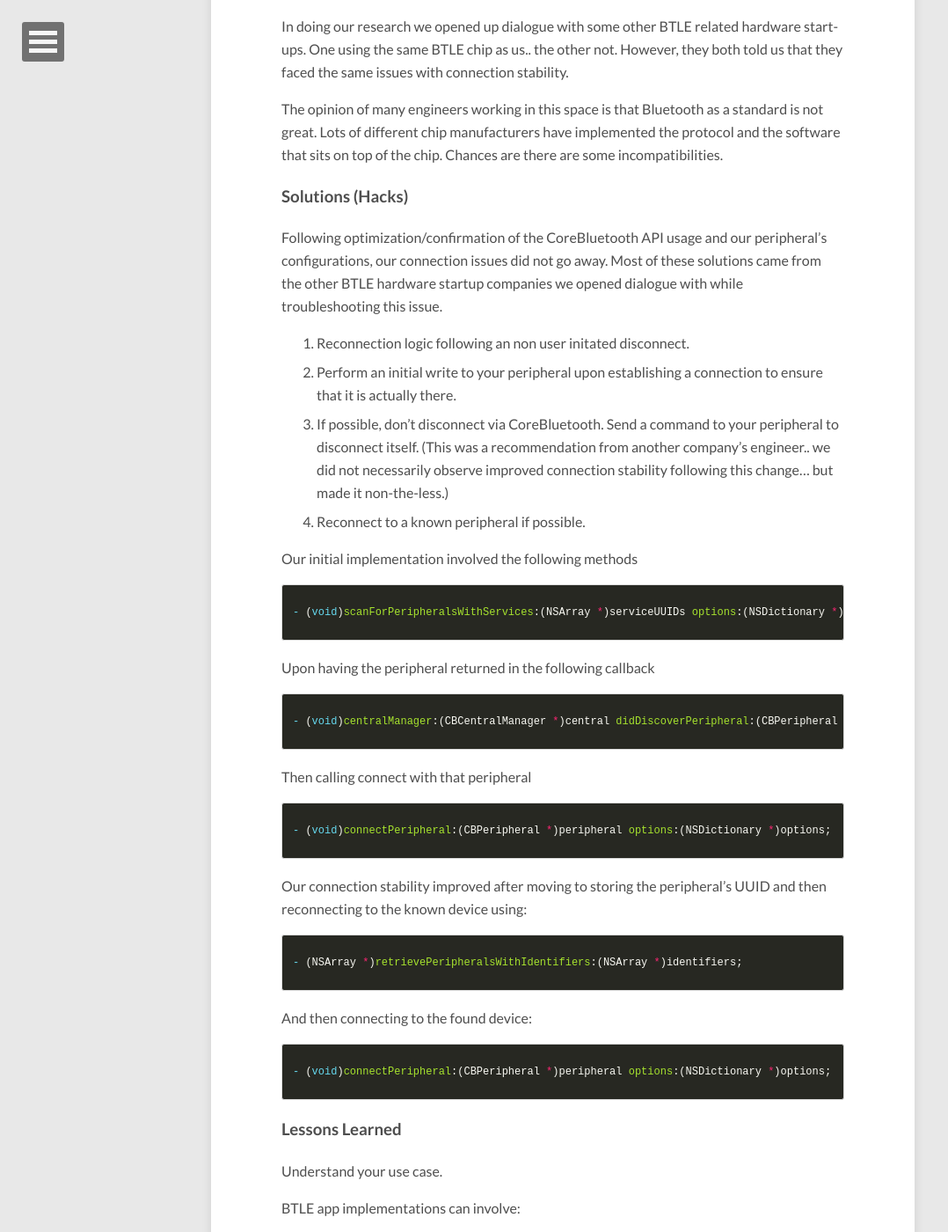
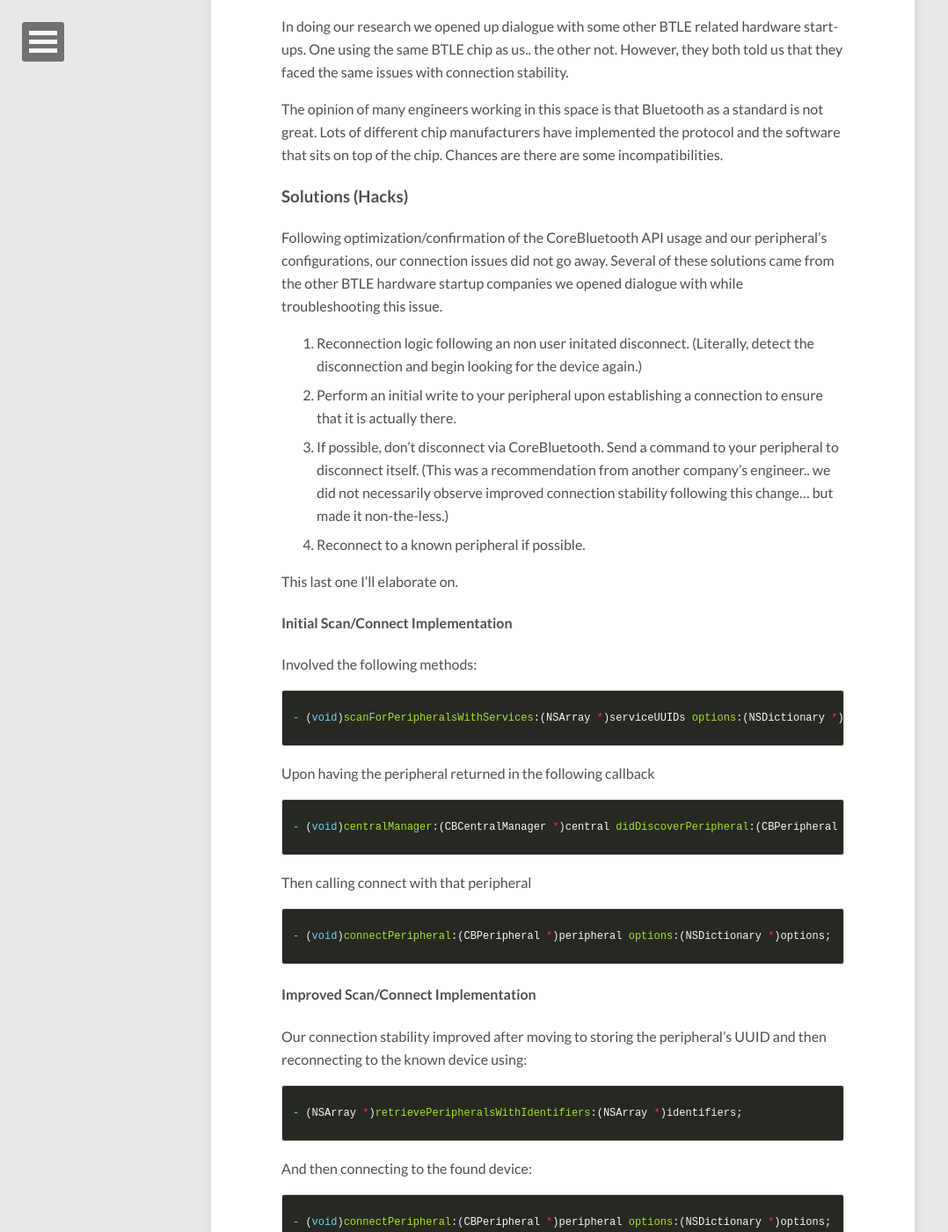
Before and after one commit to jyaunches/jyaunches.github.io, a Jekyll site: the page built from _posts/2015-05-12-corebluetooth-gracefully-handle-disconnects.md, in a window 1280 px wide and 1400 px high, scrolled down 1593 px. Shown: the whole window at 88% size, without its empty margins (0-1078 px from the left). Built offline with Jekyll 4.4.1, drawn with Linux system fonts in a browser that asks for light colours; nearby versions of some CDN libraries; comment, search, counter and statistics services are not loaded; some of the changed text lies outside the part shown.

Commit message:
a few formatting fixes to corebluetooth disconnects post

```diff
--- a/_posts/2015-05-12-corebluetooth-gracefully-handle-disconnects.md
+++ b/_posts/2015-05-12-corebluetooth-gracefully-handle-disconnects.md
@@ -46,14 +46,18 @@ The opinion of many engineers working in this space is that Bluetooth as a stand
 
 ### Solutions (Hacks)
 
-Following optimization/confirmation of the CoreBluetooth API usage and our peripheral's configurations, our connection issues did not go away. Most of these solutions came from the other BTLE hardware startup companies we opened dialogue with while troubleshooting this issue.
+Following optimization/confirmation of the CoreBluetooth API usage and our peripheral's configurations, our connection issues did not go away. Several of these solutions came from the other BTLE hardware startup companies we opened dialogue with while troubleshooting this issue.
 
-1. Reconnection logic following an non user initated disconnect.
+1. Reconnection logic following an non user initated disconnect. (Literally, detect the disconnection and begin looking for the device again.)
 2. Perform an initial write to your peripheral upon establishing a connection to ensure that it is actually there.
 3. If possible, don't disconnect via CoreBluetooth. Send a command to your peripheral to disconnect itself. (This was a recommendation from another company's engineer.. we did not necessarily observe improved connection stability following this change... but made it non-the-less.)
 4. Reconnect to a known peripheral if possible.
 
-Our initial implementation involved the following methods
+This last one I'll elaborate on.
+
+#### Initial Scan/Connect Implementation
+
+Involved the following methods:
 
 {% highlight objective-c %}
 - (void)scanForPeripheralsWithServices:(NSArray *)serviceUUIDs options:(NSDictionary *)options;
@@ -70,6 +74,8 @@ Then calling connect with that peripheral
 {% highlight objective-c %}
 - (void)connectPeripheral:(CBPeripheral *)peripheral options:(NSDictionary *)options;
 {% endhighlight %}
+
+#### Improved Scan/Connect Implementation
 
 Our connection stability improved after moving to storing the peripheral's UUID and then reconnecting to the known device using:
 
@@ -88,6 +94,7 @@ And then connecting to the found device:
 Understand your use case.
 
 BTLE app implementations can involve:
+
 * Multiple peripherals at a time
 * A single peripheral connection at a time, but perhaps many different devices during usage a single user's app.
 * Just one dedicated BTLE peripheral.
```
Also changed, not shown: _posts/2015-06-14-wwdc-corebluetooth-lab-findings.md (+4 -4 lines), images/JiffyLoggerLogo.png (added).
